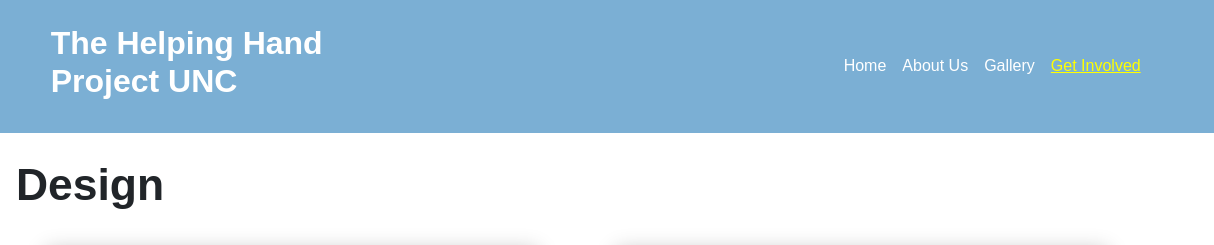
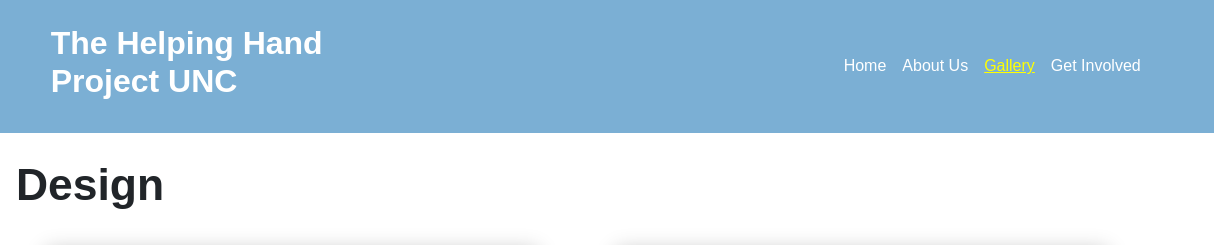
Before and after one commit to karsonvs/final-project, a plain HTML site: page about.html in a window 1280 px wide. Shown: the top 245 px of the page, 66-1280 px from the left. Drawn offline with nearby package versions, Linux system fonts and the light colour scheme.

Commit message:
fixed active status

```diff
--- a/about.html
+++ b/about.html
@@ -27,8 +27,8 @@
             <div class="navbar-nav offset-md-4 offset-lg-6 col-6">
               <a class="nav-link" href="index.html">Home</a>
               <a class="nav-link" href="about.html">About Us</a>
-              <a class="nav-link" href="gallery.html">Gallery</a>
-              <a class="nav-link active" aria-current="page" href="involved.html">Get Involved</a>
+              <a class="nav-link active" aria-current="page"href="gallery.html">Gallery</a>
+              <a class="nav-link"  href="involved.html">Get Involved</a>
             </div>
           </div>
         </div>
```
Also changed, not shown: gallery.html (+2 -2 lines), index.html (+2 -2 lines).
